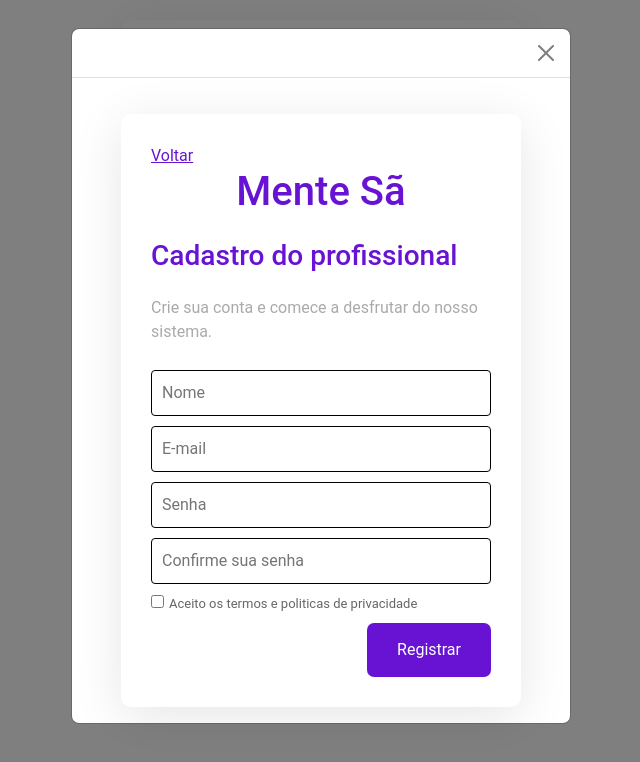
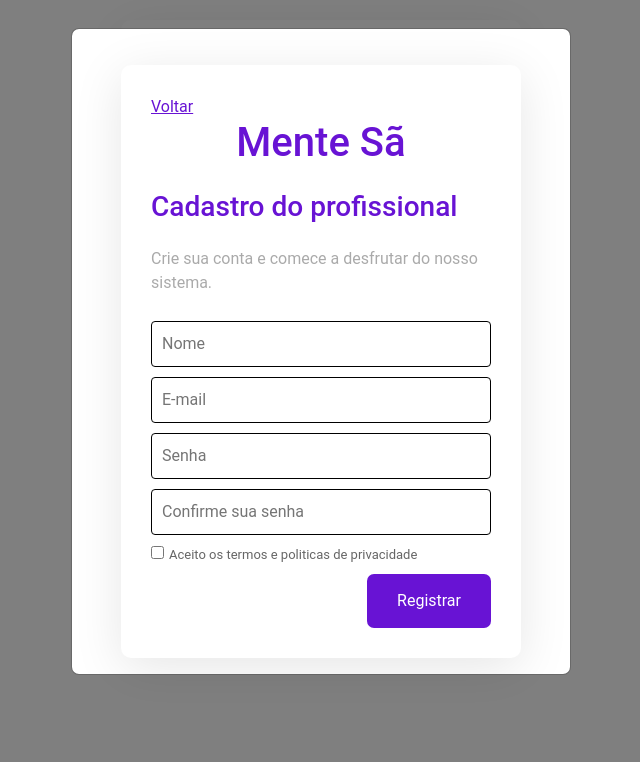
Before and after one commit to MenteSA/mentesa-web, a React (Vite) app: page / in a window 1280 px wide. Both pictures are taken after a click on the label "Criar Conta". Shown: the top 762 px of the page, without its empty margins (319-959 px from the left). Built offline with nearby package versions, Linux system fonts and the light colour scheme; no server answers.

Commit message:
Update index.tsx

```diff
--- a/src/pages/Login/index.tsx
+++ b/src/pages/Login/index.tsx
@@ -123,8 +123,7 @@ const Login: React.FC = () => {
         </CreateAccountContainer>
       </FormLayout>
 
-      <Modal show={show} onHide={handleClose} animation={false}>
-        <Modal.Header closeButton></Modal.Header>
+      <Modal show={show} animation={false}>
         <Modal.Body>
           <ProfessionalCreate />
         </Modal.Body>
```
